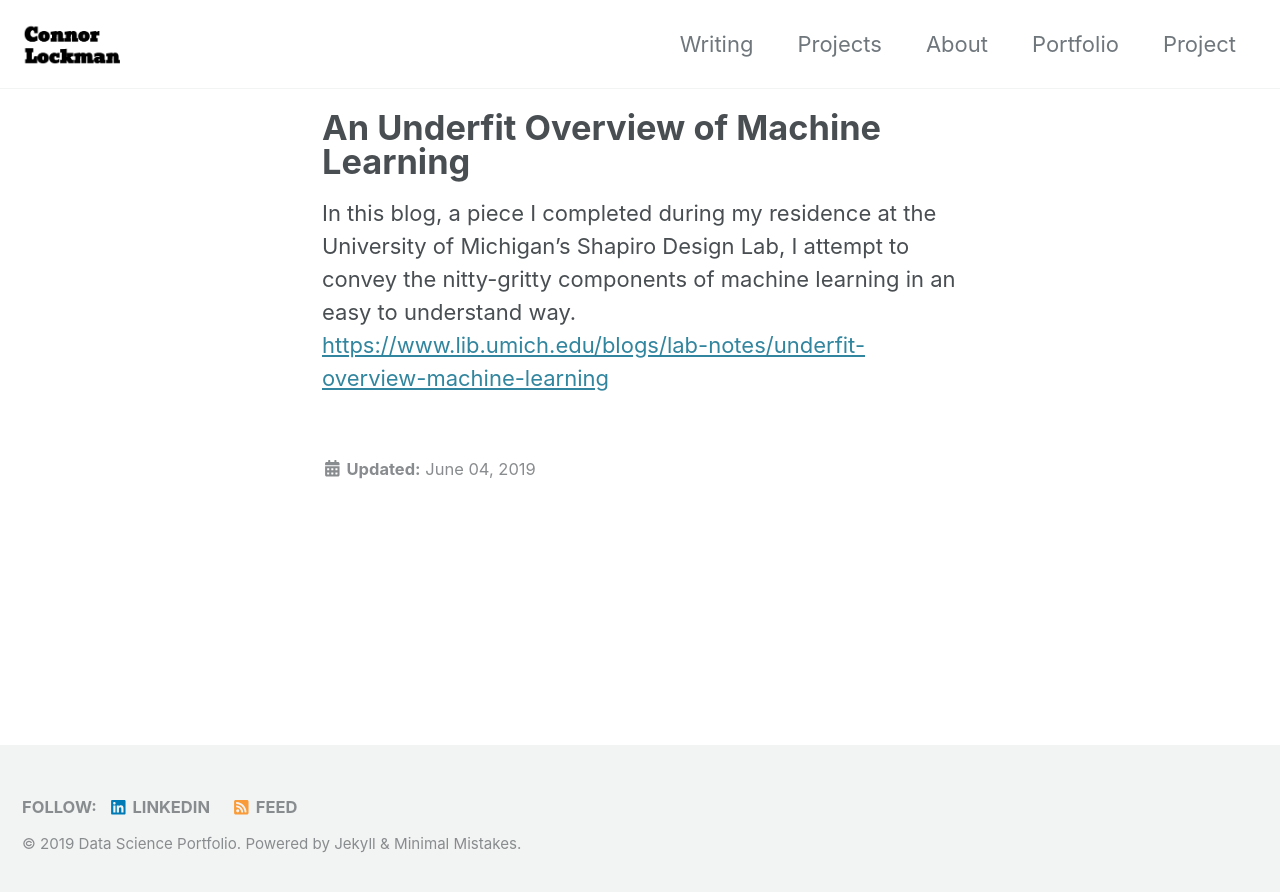
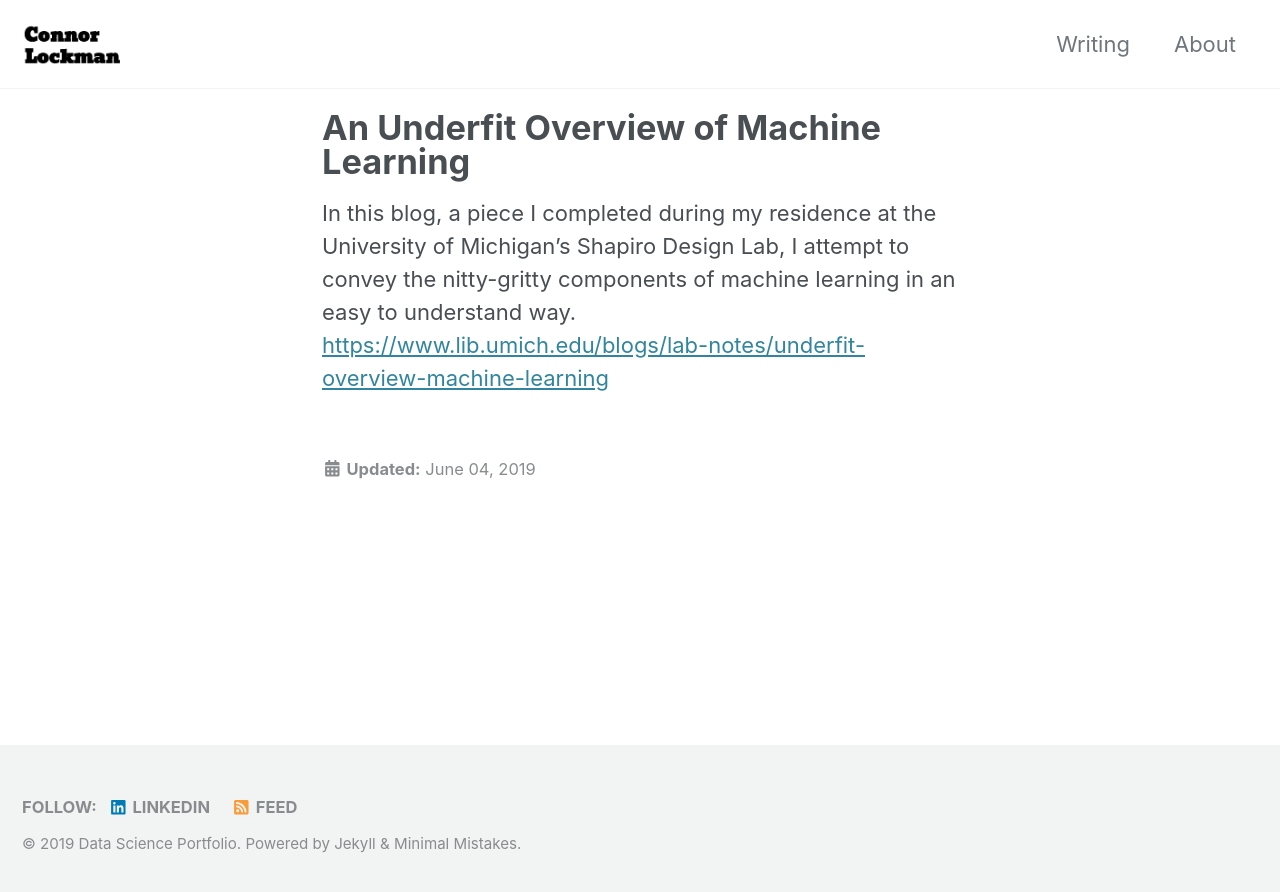
Before and after one commit to connorlockman/connorlockman.github.io, a Jekyll site: the page built from _posts/2019-06-04-toy.md, in a window 1280 px wide. Shown: the top 892 px of the page. Built offline with Jekyll 4.4.1, drawn with Linux system fonts in a browser that asks for light colours; cached includes are drawn as plain includes; nearby versions of some CDN libraries.

Commit message:
clean top bar

```diff
--- a/_data/navigation.yml
+++ b/_data/navigation.yml
@@ -2,14 +2,9 @@
 main:
   - title: "Writing"
     url: /Writing/
-  - title: "Projects"
-    url: /Projects/
   - title: "About"
     url: /About/
-  - title: "Portfolio"
-    url: /Portfolio/
-  - title: "Project"
-    url: /project/
+
 
   #- title: "About"
   #  url: /about/
```
